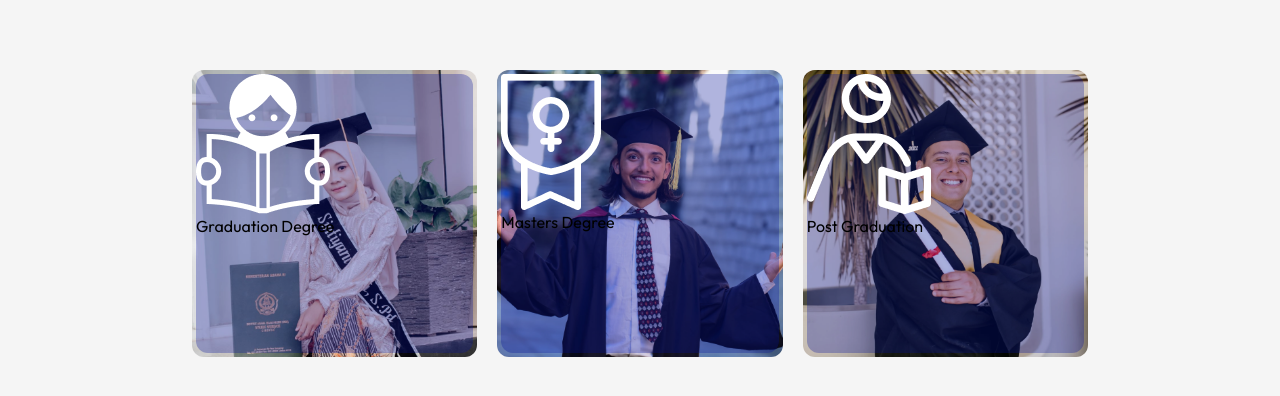
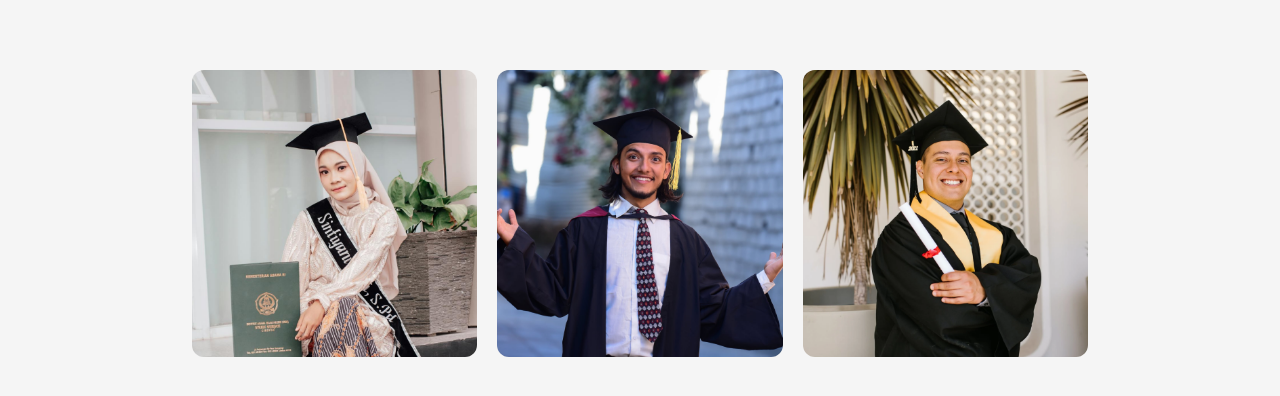
Before and after one commit to MozammilT/EduSphere, a React (Vite) app: page / in a window 1280 px wide. Shown: the part 810-1206 px from the top of the page. Built offline with nearby package versions, Linux system fonts and the light colour scheme; a web font is replaced by a local one.

Commit message:
Add Programs Component

```diff
--- a/src/components/Programs.jsx
+++ b/src/components/Programs.jsx
@@ -8,25 +8,25 @@ import program_icon_3 from "/program-icon-3.png";
 function Programs() {
   return (
     <div className="programs center">
-      <div className="program">
+      <div className="program group">
         <img src={program_1} className="pro-img" />
         <div className="caption">
           <img src={program_icon_1} className="cap-img" />
-          <p>Graduation Degree</p>
+          <p className="cap-name">Graduation Degree</p>
         </div>
       </div>
-      <div className="program">
+      <div className="program group">
         <img src={program_2} className="pro-img" />
         <div className="caption">
           <img src={program_icon_2} className="cap-img" />
-          <p>Masters Degree</p>
+          <p className="cap-name">Masters Degree</p>
         </div>
       </div>
-      <div className="program">
+      <div className="program group">
         <img src={program_3} className="pro-img" />
         <div className="caption">
           <img src={program_icon_3} className="cap-img" />
-          <p>Post Graduation </p>
+          <p className="cap-name">Post Graduation </p>
         </div>
       </div>
     </div>
--- a/src/styles/App.css
+++ b/src/styles/App.css
@@ -18,6 +18,10 @@
 @layer components {
   .center {
     @apply pl-[10%] pr-[10%];
+  }
+
+  .bg-blue-overlay {
+    background-color: rgba(0, 15, 152, 0.3);
   }
 
   .navbar {
@@ -77,16 +81,21 @@
 
   .pro-img {
     @apply w-full rounded-xl block;
-    /* w-full */
   }
 
   .caption {
-    @apply rounded-xl absolute inset-1 bg-blue-overlay;
+    @apply rounded-xl absolute inset-0 flex flex-col items-center justify-center cursor-pointer opacity-0 group-hover:bg-blue-overlay group-hover:opacity-100 transition-all duration-300 pt-96 group-hover:pt-0 ease-in-out;
   }
 
-  .bg-blue-overlay {
-    background-color: rgba(0, 15, 152, 0.3);
+  .cap-name {
+    @apply text-white text-lg;
   }
+
+  .cap-img {
+    @apply size-20 mb-3;
+  }
+
+
 }
 
 /* ts- 21.30 */
```
